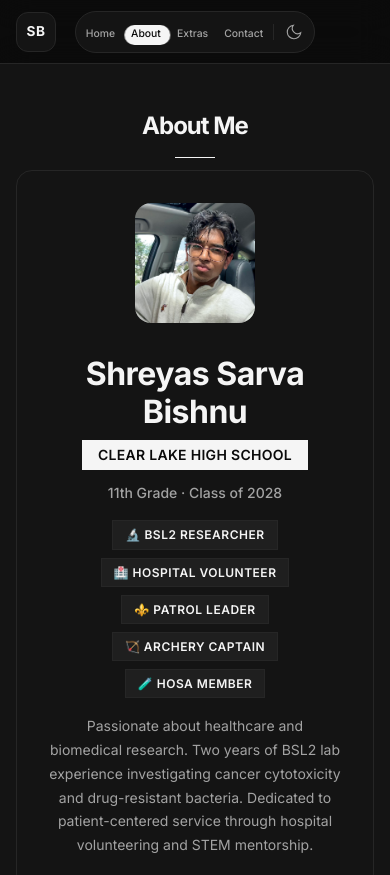
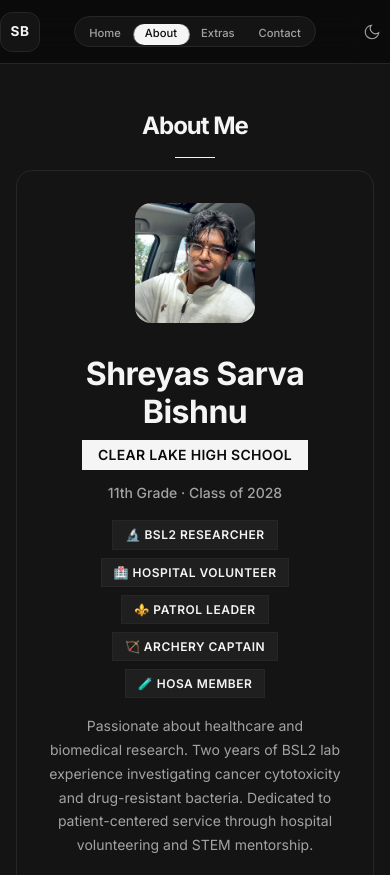
Before and after one commit to ShreyasVishnu/Trial-Web, a website with bundled scripts: page about.html in a window 390 px wide. Shown: the top 875 px of the page. Built offline with nearby package versions, Linux system fonts and the light colour scheme.

Commit message:
fix: center nav tabs evenly across all screen sizes with responsive shrink

```diff
--- a/about.html
+++ b/about.html
@@ -19,8 +19,7 @@
                 <li><a class="nav__link nav__link--active" href="about.html">About</a></li>
                 <li><a class="nav__link" href="extracurriculars.html"><span class="nav__link-text--full">Extracurriculars</span><span class="nav__link-text--short">Extras</span></a></li>
                 <li><a class="nav__link" href="contact.html">Contact</a></li>
-                <li class="nav__divider" aria-hidden="true"></li>
-                <li>
+            </ul>
             <button class="theme-toggle" id="theme-toggle" aria-label="Toggle dark mode">
                 <svg class="theme-toggle__icon theme-toggle__icon--sun" viewBox="0 0 24 24" fill="none" stroke="currentColor" stroke-width="1.5" stroke-linecap="square" stroke-linejoin="miter" aria-hidden="true">
                     <circle cx="12" cy="12" r="4"/>
@@ -37,8 +36,6 @@
                     <path d="M21 12.79A9 9 0 1 1 11.21 3 7 7 0 0 0 21 12.79z"/>
                 </svg>
             </button>
-                </li>
-            </ul>
         </nav>
     </header>
 
--- a/css/style.scss
+++ b/css/style.scss
@@ -208,23 +208,21 @@ main {
 }
 
 .nav {
-  display: grid;
-  grid-template-columns: 1fr auto 1fr;
+  display: flex;
   align-items: center;
+  justify-content: center;
+  position: relative;
   height: 100%;
   gap: var(--spacing-4);
 }
 
-.nav > :nth-child(3) {
-  display: none;
-}
-
 .nav__logo {
+  position: absolute;
+  left: 0;
   display: inline-flex;
   align-items: center;
   text-decoration: none;
   transition: var(--transition-base);
-  justify-self: start;
 
   &:hover .nav__logo-mark {
     border-color: var(--color-text);
@@ -258,13 +256,20 @@ main {
   gap: 0;
   position: relative;
   align-items: center;
-  justify-self: center;
   border: 1px solid var(--color-border);
   background: var(--color-surface);
   padding: 4px;
   border-radius: var(--radius-full);
   box-shadow: 0 0 0 1px transparent;
   transition: border-color var(--transition-base);
+
+  @media (max-width: 640px) {
+    padding: 3px;
+  }
+
+  @media (max-width: 400px) {
+    padding: 2px;
+  }
 }
 
 .nav__divider {
@@ -273,6 +278,11 @@ main {
   background: var(--color-border);
   margin: 0 4px;
   flex-shrink: 0;
+
+  @media (max-width: 400px) {
+    margin: 0 2px;
+    height: 16px;
+  }
 }
 
 .nav__indicator {
@@ -318,50 +328,40 @@ main {
     transition: color 0.15s ease;
   }
 
-  @media (max-width: 640px) {
-    padding: var(--spacing-1) var(--spacing-3);
+  @media (max-width: 768px) {
+    padding: var(--spacing-2) var(--spacing-4);
     font-size: var(--font-size-xs);
     letter-spacing: 0;
   }
 
-  @media (max-width: 400px) {
+  @media (max-width: 480px) {
+    padding: var(--spacing-1) var(--spacing-3);
+    font-size: 0.7rem;
+  }
+
+  @media (max-width: 380px) {
     padding: var(--spacing-1) var(--spacing-2);
     font-size: 0.65rem;
-  }
-}
-
-.nav__links {
-  @media (max-width: 640px) {
-    padding: 3px;
-  }
-
-  @media (max-width: 400px) {
-    padding: 2px;
-  }
-}
-
-.nav__divider {
-  @media (max-width: 400px) {
-    margin: 0 2px;
-    height: 16px;
   }
 }
 
 .nav__link-text--short {
   display: none;
 
-  @media (max-width: 400px) {
+  @media (max-width: 480px) {
     display: inline;
   }
 }
 
 .nav__link-text--full {
-  @media (max-width: 400px) {
+  @media (max-width: 480px) {
     display: none;
   }
 }
 
 .theme-toggle {
+  position: absolute;
+  right: 0;
   width: 36px;
   height: 36px;
   background: transparent;
@@ -370,9 +370,7 @@ main {
   align-items: center;
   justify-content: center;
   cursor: pointer;
-  position: relative;
   transition: color var(--transition-base);
-  position: relative;
   color: var(--color-text-secondary);
 
   &:hover {
```
Also changed, not shown: contact.html (+1 -4 lines), extracurriculars.html (+1 -4 lines), index.html (+1 -4 lines), css/style.css. Lines whose indentation alone changed are shown as unchanged.
